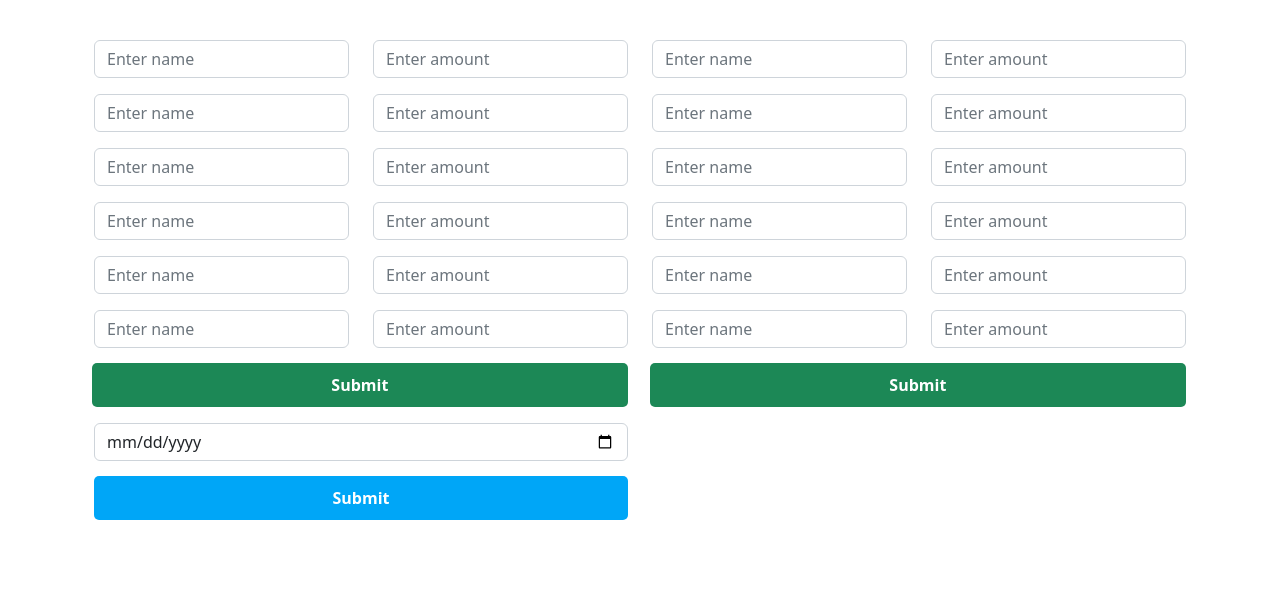
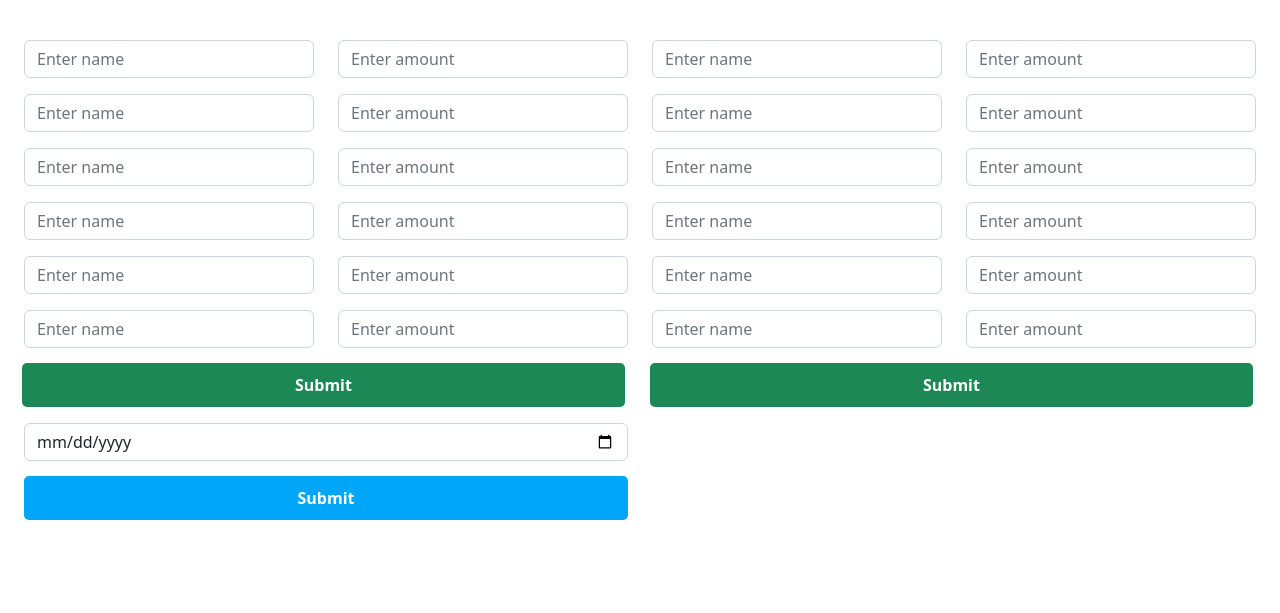
Before and after one commit to chinemerem123/kassof.ltd, a plain HTML site: page index.html in a window 1280 px wide. Shown: the top 613 px of the page. Drawn offline with nearby package versions, Linux system fonts and the light colour scheme.

Commit message:
Update index.html

```diff
--- a/index.html
+++ b/index.html
@@ -9,7 +9,7 @@
   </head>
   <body>
 
-    <div class="container main p-4">
+    <div class="container-fluid main p-4">
       <!--SECTION 1-->
       <div class="row">
         <!-- MOTHER COL-1-->
```
